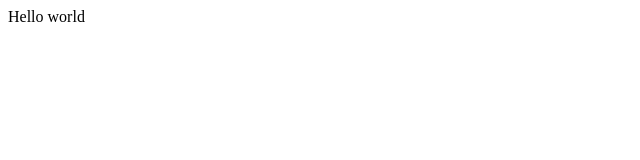
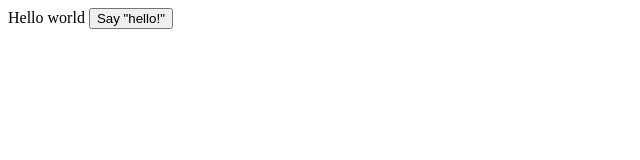
Before and after one commit to korovindn/web_lesson, a plain HTML site: page index.html in a window 1280 px wide. Shown: the whole page, without its empty margins (0-640 px from the left). Drawn offline with Linux system fonts and the light colour scheme.

Commit message:
Добавлена кнопка

```diff
--- a/index.html
+++ b/index.html
@@ -8,5 +8,8 @@
 </head>
 <body>
     Hello world
+    <button>
+        Say "hello!"
+    </button>
 </body>
 </html>
```
